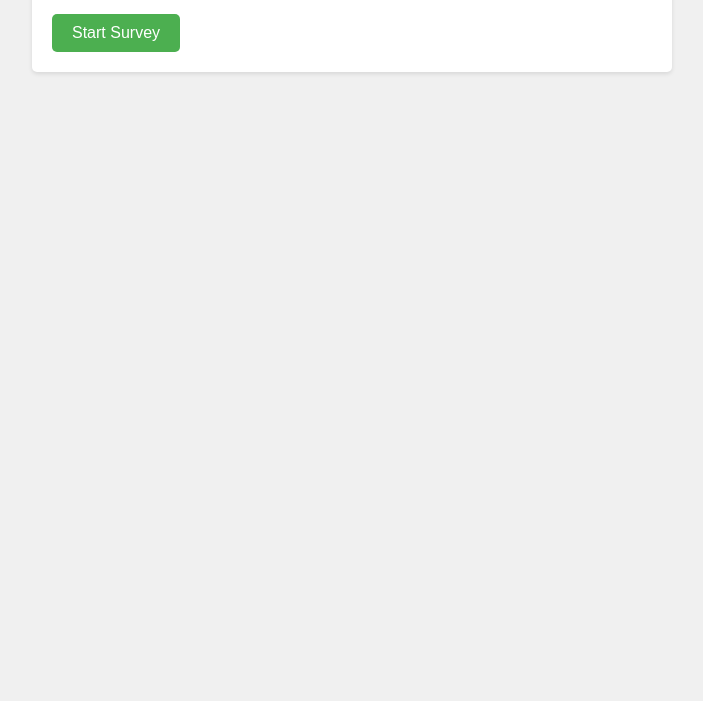
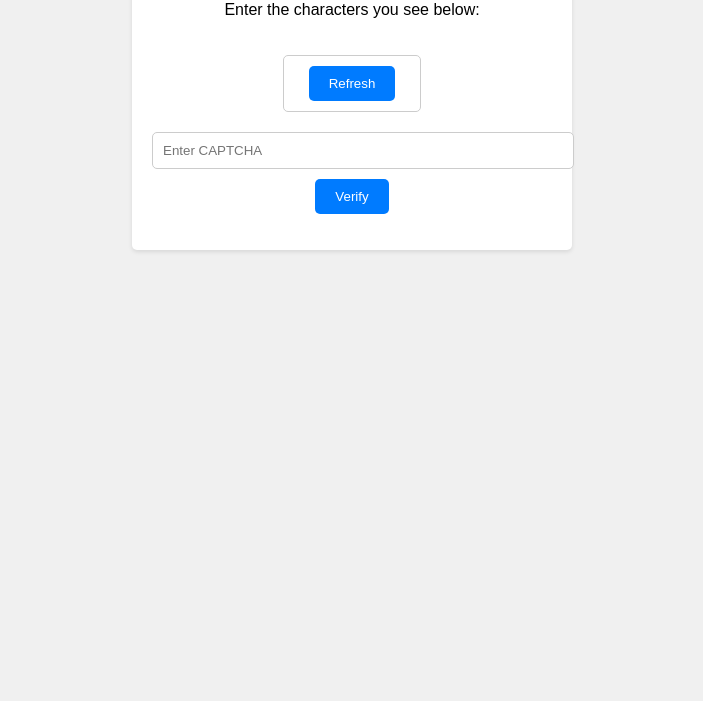
Before and after one commit to chiragverma25052002/CodeAlpha-Internship-Project, a plain HTML site: page index.html in a window 1280 px wide. Shown: the part 99-800 px from the top of the page, without its empty margins (288-991 px from the left). Drawn offline with Linux system fonts and the light colour scheme.

Commit message:
Add files via upload

```diff
--- a/index.html
+++ b/index.html
@@ -1,14 +1,21 @@
 <!DOCTYPE html>
 <html>
 <head>
-    <title>Survey</title>
+    <title>CAPTCHA Generator</title>
     <link rel="stylesheet" type="text/css" href="styles.css">
 </head>
 <body>
-    <div class="survey-container">
-        <h1>Welcome to Our Survey</h1>
-        <p>Thank you for participating in our survey. Your feedback is valuable to us.</p>
-        <a href="page1.html" class="start-button">Start Survey</a>
+    <div class="captcha-container">
+        <h1>CAPTCHA Generator</h1>
+        <p>Enter the characters you see below:</p>
+        <div class="captcha">
+            <span id="captcha-text"></span>
+            <button id="refresh-button" onclick="generateCaptcha()">Refresh</button>
+        </div>
+        <input type="text" id="user-input" placeholder="Enter CAPTCHA">
+        <button id="verify-button" onclick="verifyCaptcha()">Verify</button>
+        <p id="result-message"></p>
     </div>
+    <script src="script.js"></script>
 </body>
 </html>
--- /dev/null
+++ b/script.js
@@ -0,0 +1,28 @@
+function generateCaptcha() {
+    var captchaText = generateRandomString(6); // Generate a random string of 6 characters
+    document.getElementById('captcha-text').textContent = captchaText;
+}
+
+function generateRandomString(length) {
+    var characters = 'ABCDEFGHIJKLMNOPQRSTUVWXYZabcdefghijklmnopqrstuvwxyz0123456789';
+    var result = '';
+    for (var i = 0; i < length; i++) {
+        var randomIndex = Math.floor(Math.random() * characters.length);
+        result += characters.charAt(randomIndex);
+    }
+    return result;
+}
+
+function verifyCaptcha() {
+    var userEnteredText = document.getElementById('user-input').value;
+    var captchaText = document.getElementById('captcha-text').textContent;
+    var resultMessage = document.getElementById('result-message');
+
+    if (userEnteredText === captchaText) {
+        resultMessage.textContent = 'CAPTCHA verified! You are human.';
+        resultMessage.style.color = 'green';
+    } else {
+        resultMessage.textContent = 'CAPTCHA verification failed. Please try again.';
+        resultMessage.style.color = 'red';
+    }
+}
--- a/styles.css
+++ b/styles.css
@@ -5,48 +5,46 @@ body {
     background-color: #f0f0f0;
 }
 
-.survey-container {
-    max-width: 600px;
+.captcha-container {
+    max-width: 400px;
     margin: 0 auto;
     padding: 20px;
     background-color: #fff;
     border-radius: 5px;
     box-shadow: 0 2px 4px rgba(0, 0, 0, 0.1);
+    text-align: center;
 }
 
-h1 {
+.captcha {
+    margin: 20px 0;
     font-size: 24px;
-    margin-bottom: 10px;
+    font-weight: bold;
+    border: 1px solid #ccc;
+    padding: 10px 20px;
+    border-radius: 5px;
+    display: inline-block;
 }
 
-p {
-    font-size: 16px;
-    margin-bottom: 15px;
+#user-input {
+    padding: 10px;
+    width: 100%;
+    margin-bottom: 10px;
+    border: 1px solid #ccc;
+    border-radius: 5px;
 }
 
-label {
-    display: block;
-    margin-bottom: 10px;
-}
-
-.next-button {
-    display: inline-block;
+#refresh-button, #verify-button {
     padding: 10px 20px;
     background-color: #007bff;
     color: #fff;
     border: none;
     border-radius: 5px;
-    text-decoration: none;
+    cursor: pointer;
+    margin: 0 5px;
+}
+
+#result-message {
+    margin-top: 10px;
+    font-weight: bold;
     font-size: 16px;
 }
-
-.start-button {
-    display: inline-block;
-    padding: 10px 20px;
-    background-color: #4caf50;
-    color: #fff;
-    border: none;
-    border-radius: 5px;
-    text-decoration: none;
-    font-size: 16px;
-}
```
